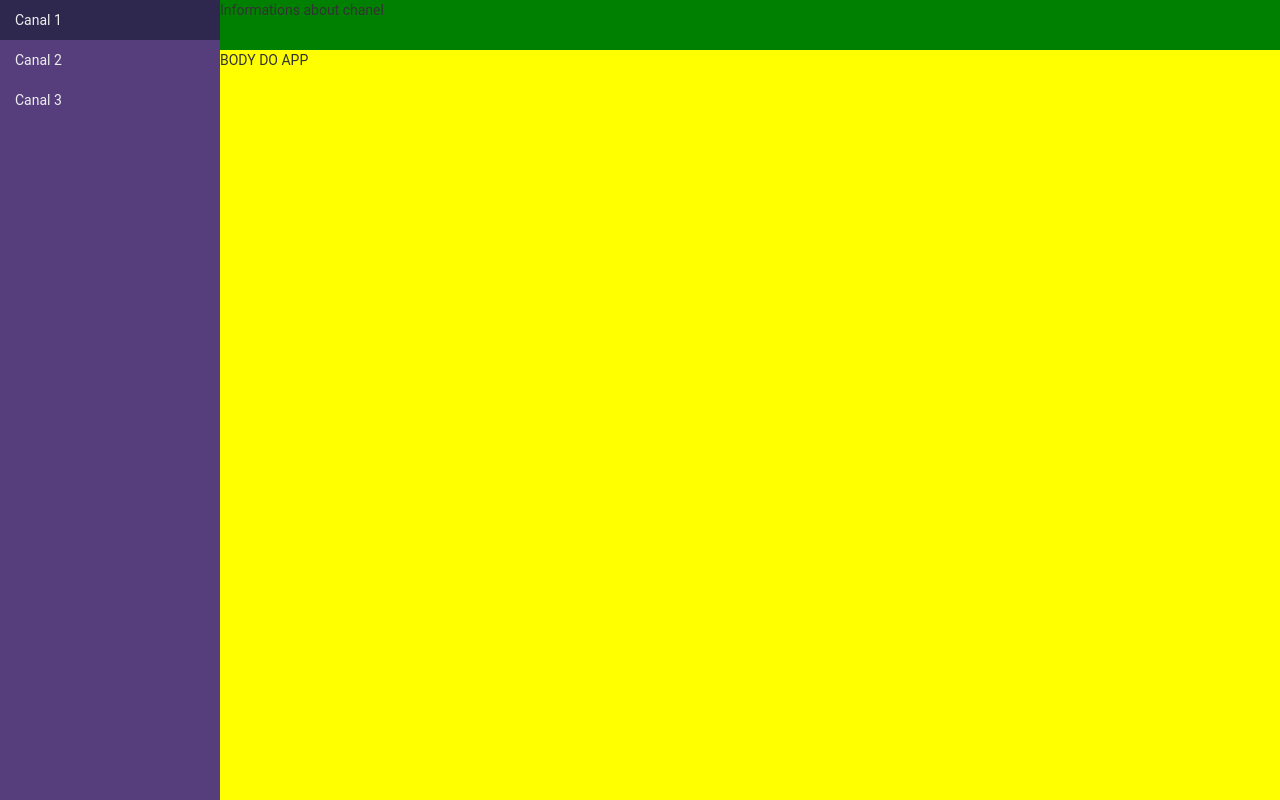
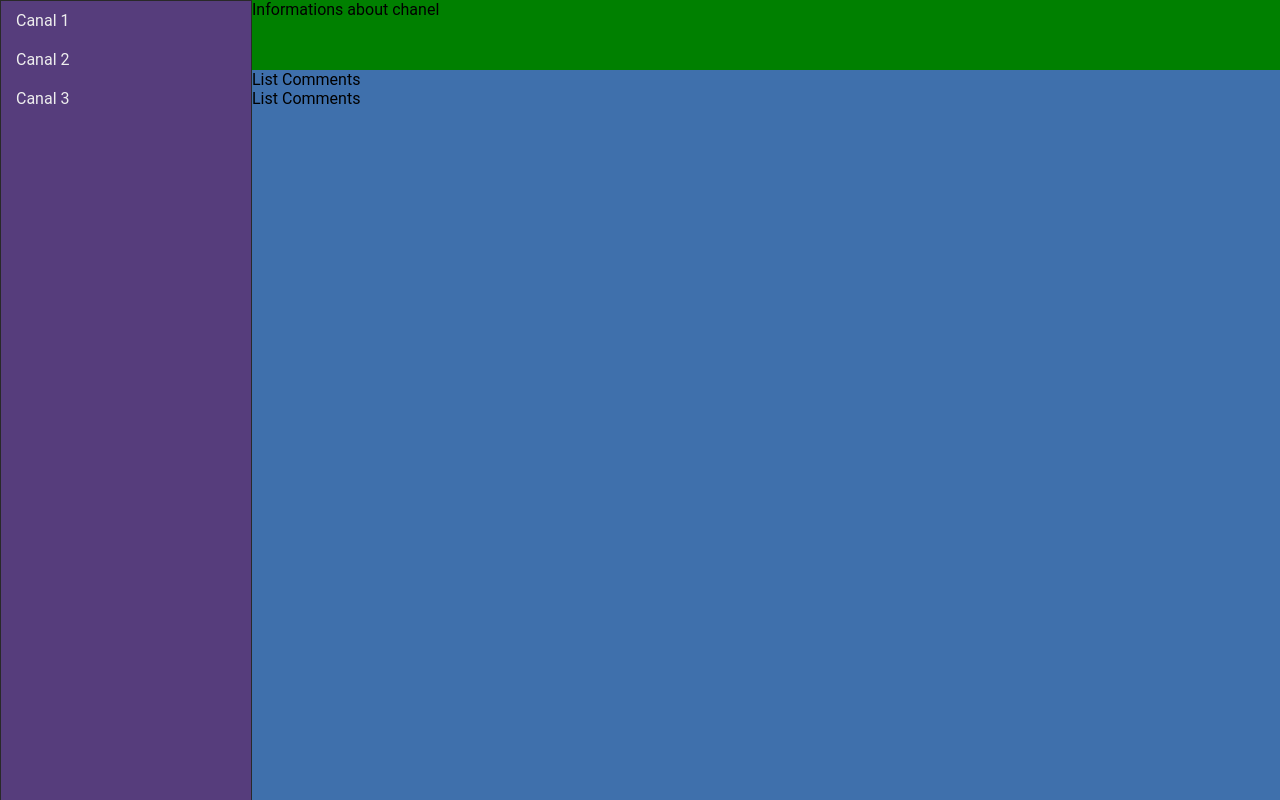
Before and after one commit to gcostaefraim/udacity_react_readable, a React (Create React App) app in the folder frontend/: page / in a window 1280 px wide. Built offline with nearby package versions, Linux system fonts and the light colour scheme.

Commit message:
New version of layout

```diff
--- a/frontend/public/index.html
+++ b/frontend/public/index.html
@@ -20,7 +20,7 @@
       Learn how to configure a non-root public URL by running `npm run build`.
     -->
     <!-- Latest compiled and minified CSS -->
-    <link rel="stylesheet" href="https://maxcdn.bootstrapcdn.com/bootstrap/latest/css/bootstrap.min.css">
+    <!--<link rel="stylesheet" href="https://maxcdn.bootstrapcdn.com/bootstrap/latest/css/bootstrap.min.css">-->
 
 
     <title>React App</title>
--- a/frontend/src/App.js
+++ b/frontend/src/App.js
@@ -4,28 +4,27 @@ import './App.css';
 
 import NavTopBar from './components/NavTopBar'
 import NavSideBar from './components/NavSideBar'
+import BodyApp from './components/BodyApp'
 
 class App extends Component {
     render() {
         return (
 
-            <div className="app">
-                <NavTopBar/>
-                <NavSideBar/>
+            <div id="wrapper">
+                <aside id="sidebar">
+                    <NavSideBar/>
+                </aside>
 
+                <main id="main">
+                    <header id="header">
+                        <NavTopBar/>
+                    </header>
 
-                <div style={{
-                    marginLeft: 220,
-                    marginTop: 50,
-                    position: 'absolute',
-                    top: 0,
-                    bottom: 0,
-                    left: 0,
-                    right: 0,
-                    backgroundColor: 'yellow'
-                }}>
-                    BODY DO APP
-                </div>
+                    <section id="content">
+                        <BodyApp>ABC</BodyApp>
+                    </section>
+
+                </main>
             </div>
 
         );
--- /dev/null
+++ b/frontend/src/components/BodyApp.js
@@ -0,0 +1,17 @@
+import React from 'react'
+import styled from 'styled-components'
+import ListComments from './ListComments'
+
+const BodyApp = (props) => (
+    <Body>
+    <ListComments/>
+    {props.children}
+    </Body>
+)
+export default BodyApp
+
+const Body = styled.div `
+    height: 100%;
+    width: 100%;
+    background-color: yellow;
+`;
--- /dev/null
+++ b/frontend/src/components/ListComments.js
@@ -0,0 +1,20 @@
+import React, {Component} from 'react'
+import styled from 'styled-components'
+
+class ListComments extends Component{
+    render(){
+        return (
+            <List>
+                <div>List Comments</div>
+                <div>List Comments</div>
+            </List>
+        );
+    }
+}
+
+export default ListComments;
+
+const List = styled.div `
+    background-color: #3f70ac;
+    height: 100%;
+`;
--- a/frontend/src/components/NavSideBar.js
+++ b/frontend/src/components/NavSideBar.js
@@ -8,9 +8,11 @@ const NavSideBar = () => (
         <List>
             <Item>
                 <ItemLink href='#'>Canal 1</ItemLink>
-            </Item>            <Item>
+            </Item>
+            <Item>
                 <ItemLink href='#'>Canal 2</ItemLink>
-            </Item>            <Item>
+            </Item>
+            <Item>
                 <ItemLink href='#'>Canal 3</ItemLink>
             </Item>
         </List>
@@ -20,16 +22,14 @@ export default NavSideBar
 
 
 const Sidebar = styled.div `
-    width: 220px;
-    position: absolute;
-    top: 0;
-    bottom: 0;
     background-color: #563d7c;
+    height: 100%;
 `;
 
 const List = styled.ul `
     padding-left: 0;
     margin-bottom: 0;
+    margin-top: 0;
     list-style: none;
 `;
 
@@ -44,9 +44,7 @@ const ItemLink = styled.a `
     text-decoration: none !important;
     color: #eeeeee !important;
 
-    /* pseudo selectors work as well */
     &:hover {
         background-color: #2e274e;
-		/*background: palevioletred;*/
 	}
 `;
--- a/frontend/src/components/NavTopBar.js
+++ b/frontend/src/components/NavTopBar.js
@@ -11,15 +11,7 @@ const NavTopBar = () => (
 )
 export default NavTopBar
 
-
-
-
-
 const TopBar = styled.div `
-    margin-left: 220px;
-    position: absolute;
-    right: 0;
-    left: 0;
-    height: 50px;
+    height: 100%;
     background-color: green;
 `;
--- a/frontend/src/index.css
+++ b/frontend/src/index.css
@@ -1,72 +1,59 @@
-html {
-  box-sizing: border-box;
+html, body {
+  height: 100%;
 }
-*, *:before, *:after {
-  box-sizing: inherit;
-}
+
 body {
   margin: 0;
   padding: 0;
   font-family: 'Roboto', sans-serif;
 }
 
+#root{
+    height: 100%;
+    overflow: hidden;
+}
+
+#wrapper{
+    display: flex;
+    height: 100%;
+}
+
+#wrapper #sidebar{
+    background: #292929;
+    border: 1px solid #292929;
+    height: 100%;
+    width: 250px;
+    flex-direction: column;
+}
 
 
-/* BOOK LIST COMPONENT */
-.c_BookDetails{
-  height: 270px;
-}
-.c_BookDetails  img{
-  height: 200px;
-  width: 138px;
+
+#wrapper #main{
+    flex: 1;
+    flex-direction: row;
 }
 
-.book-shelf-changer {
-  position: absolute;
-  top: 174px;
-  right: 50%;
-  margin-right: -78px;
-  width: 30px;
-  height: 30px;
-  border-radius: 50%;
-  background: #3f70ac;
-  /*background-image: url('./icons/arrow-drop-down.svg');*/
-  background-repeat: no-repeat;
-  background-position: center;
-  background-size: 20px;
-  box-shadow: 0 3px 6px rgba(0,0,0,0.16), 0 3px 6px rgba(0,0,0,0.23);
-}
-.book-shelf-changer select {
-  width: 100%;
-  height: 100%;
-  opacity: 0;
-  cursor: pointer;
-  margin-top: -7px;
-  margin-left: 5px;
+#wrapper #main #header{
+    flex: 1;
+    flex-direction: row;
+    height: 70px;
+    background: #cccccc;
 }
 
-.bd-sidebar {
-  position: fixed;
-  width: inherit;
-  margin-top: 70px;
-  border-right: 1px solid rgba(0, 0, 0, .1);
-  background-color: #32383e;
+#wrapper #main #header h3{
+    padding: 13px;
+    font-size: 13px;
+    margin: 0;
 }
 
-.bd-sidebar nav .nav-link {
-  color: #c8c8c8;
+
+
+
+
+#wrapper #main #content{
+    flex: 1;
+    flex-direction: row;
+    height: calc(100% - 68px);
+    background: red;
+    overflow: auto;
 }
-
-.bd-sidebar nav .nav-item {
-  border: 1px solid rgba(0, 0, 0, 0.6);
-}
-
-.bd-sidebar nav .nav-link.active {
-  color: #c8c8c8;
-  font-size: 100%;
-  font-weight: 500;
-}
-
-.bd-sidebar nav .nav-link:hover {
-  color: #ececec;
-}
```
